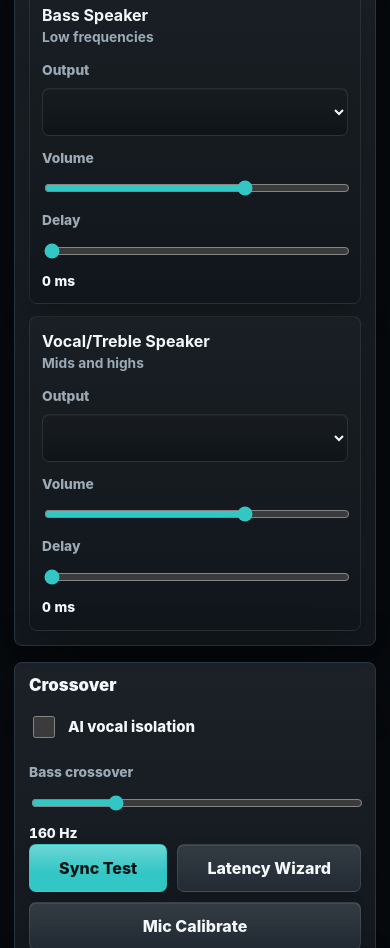
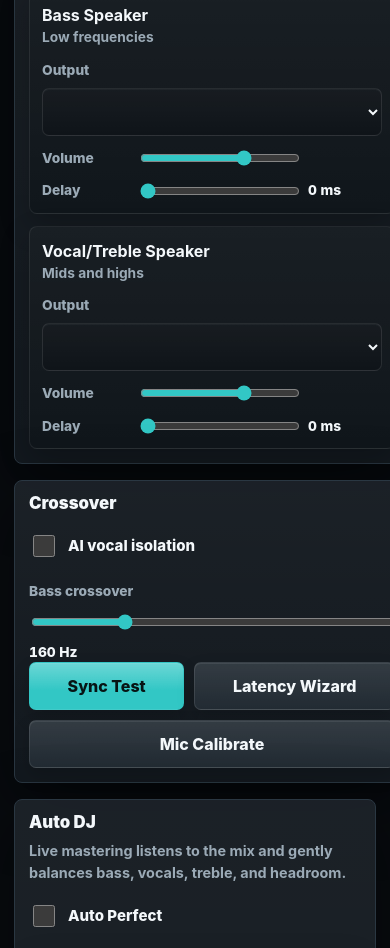
Before and after one commit to wwwschoolfun4all/speaker-splitter-pro, a plain HTML site: page index.html in a window 390 px wide. Shown: the part 1646-2594 px from the top of the page. Drawn offline with Linux system fonts and the light colour scheme.

Commit message:
Fix speaker delay control layout

```diff
--- a/styles.css
+++ b/styles.css
@@ -1067,6 +1067,14 @@ progress {
   .control-grid {
     grid-template-columns: 1fr;
   }
+
+  .speaker-strip {
+    grid-template-columns: minmax(180px, 0.9fr) minmax(240px, 1.1fr);
+  }
+
+  .speaker-strip .range-field {
+    grid-template-columns: 86px minmax(160px, 1fr) 74px;
+  }
 }
 
 @media (max-width: 1120px) {
@@ -1078,10 +1086,6 @@ progress {
   .transport-buttons,
   .time-readout {
     width: 100%;
-  }
-
-  .speaker-strip {
-    grid-template-columns: 1fr 1fr;
   }
 
   .dj-grid {
```
